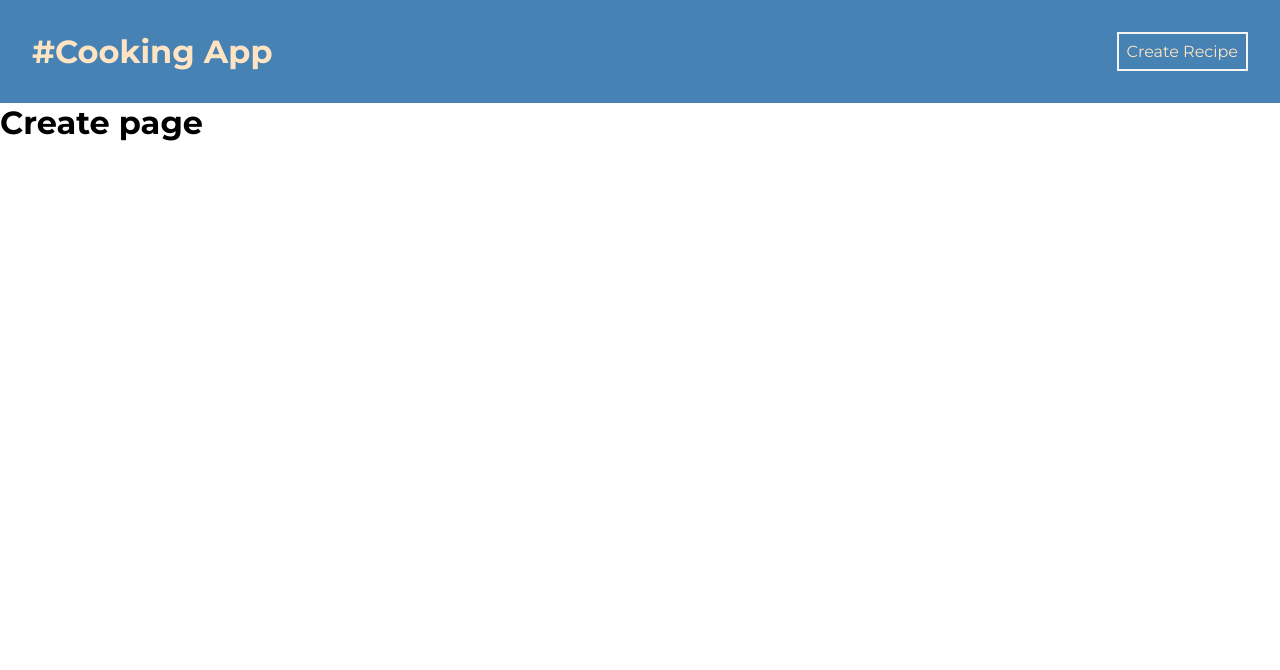
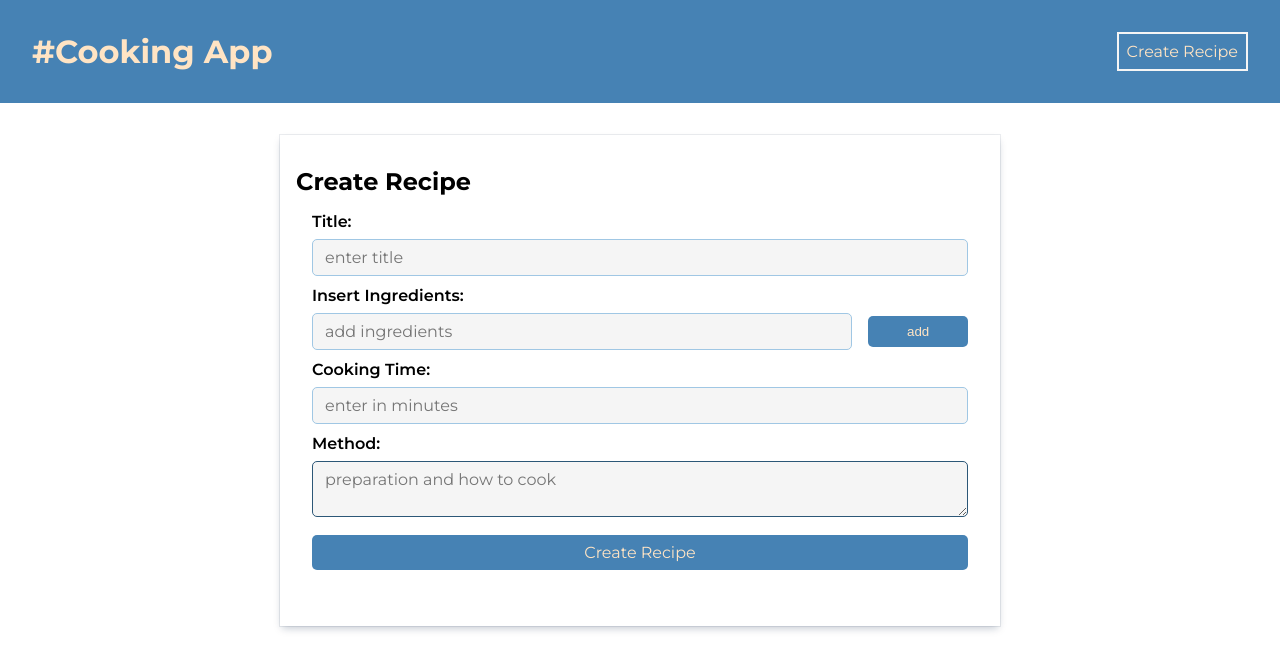
Before and after one commit to abram-stack/react-recipe-app, a React (Vite) app: page /create in a window 1280 px wide. Shown: the top 670 px of the page. Built offline with nearby package versions, Linux system fonts and the light colour scheme.

Commit message:
create new recipe form, multiple ingredients

```diff
--- a/src/components/RecipeList.css
+++ b/src/components/RecipeList.css
@@ -29,27 +29,30 @@
   font-size: .9rem;
   margin-top: 5px;
 }
-.recipe-list .card a{
+
+.btn {
   background-color: steelblue;
   color:bisque;
   display: block;
   width: 120px;
   border-radius: 5px;
+  border: none;
   padding: 8px 5px;
   text-align: center;
   margin: .5rem auto;
 }
-.recipe-list .card a:hover, .recipe-list .card a:focus{
+.btn:hover, .btn:focus
+{
   background-color: #b3d3ea;
   color: #2c5777;
 }
 
 
- .recipe-list .card a:focus {
+ .btn:focus{
    box-shadow: 0 0 0 4px rgba(0, 149, 255, .15);
  }
 
- .recipe-list .card a:active {
+ .btn:active {
    background-color: #a0c7e4;
    box-shadow: none;
    color: #2c5777;
--- a/src/components/RecipeList.jsx
+++ b/src/components/RecipeList.jsx
@@ -13,7 +13,7 @@ export default function RecipeList({ recipes }) {
             <h3>{recipe.title}</h3>
             <p>{recipe.cookingTime} cooking time</p>
             <div>{recipe.method.substring(0, 100)} ...</div>
-            <Link to={`recipe/${recipe.id}`}>Cook this </Link>
+            <Link to={`recipe/${recipe.id}`} className='btn'>Cook this </Link>
           </div>
         ))}
       </div>
--- a/src/pages/Create.jsx
+++ b/src/pages/Create.jsx
@@ -1,7 +1,95 @@
+import { useRef, useState } from 'react'
+import './create.css'
+
 export default function Create() {
+  const [title, setTitle] = useState('')
+  const [newIngredients, setNewIngredients] = useState('')
+  const [ingredients, setIngredients] = useState([])
+  const [method, setMethod] = useState('')
+  const [time, setTime] = useState('')
+
+  const ingredientInput = useRef(null)
+
+  function handleSubmit(e) {
+    e.preventDefault()
+    console.log(title, ingredients, method, time)
+    setTitle('')
+    setNewIngredients('')
+    setIngredients([])
+    setMethod('')
+    setTime('')
+  }
+
+  function handleAddIngredients(e) {
+    e.preventDefault()
+    const ing = newIngredients.trim()
+
+    if (ing && !ingredients.includes(ing)) {
+      setIngredients(prevIngredients => [...prevIngredients, ing])
+      setNewIngredients('')
+    } else (
+      console.log('already there')
+    )
+
+    ingredientInput.current.focus()
+  }
   return (
     <>
-      <h1>Create page</h1>
+      <div className='create-container'>
+        <h2>Create Recipe</h2>
+
+        <form onSubmit={handleSubmit}>
+          <label>
+            <span>Title:</span>
+            <input
+              type='text'
+              placeholder='enter title'
+              value={title}
+              onChange={(e) => setTitle(e.target.value)}
+            />
+          </label>
+
+          <label>
+            <span>Insert Ingredients:</span>
+            <div className='ingredients-container'>
+              <input
+                type='text'
+                placeholder='add ingredients'
+                value={newIngredients}
+                onChange={(e) => setNewIngredients(e.target.value)}
+                ref={ingredientInput}
+              />
+              <button onClick={handleAddIngredients} className='btn'>
+                add
+              </button>
+            </div>
+            <p>
+              {ingredients.map((ing) => <em key={ing}>{ing}, </em>) }
+            </p>
+          </label>
+
+          <label>
+            <span>Cooking Time:</span>
+            <input
+              type='number'
+              placeholder='enter in minutes'
+              value={time}
+              onChange={(e) => setTime(e.target.value)}
+            />
+          </label>
+
+          <label>
+            <span>Method:</span>
+            <textarea
+              value={method}
+              placeholder='preparation and how to cook'
+              onChange={(e) => setMethod(e.target.value)}
+            />
+          </label>
+
+          <button className='btn btn-submit'>Create Recipe</button>
+        </form>
+      </div>
     </>
   )
 }
--- a/src/pages/Recipe.jsx
+++ b/src/pages/Recipe.jsx
@@ -23,7 +23,7 @@ export default function Recipe() {
           <div className='recipe-info'>
             <p>Cooking time: {recipe.cookingTime}</p>
             <ul>
-              {recipe.ingredients.map(ingr => <li>{ingr}</li>)}
+              {recipe.ingredients.map(ingr => <li key={ingr}>{ingr}</li>)}
             </ul>
           </div>
           <p>{recipe.method}</p>
--- /dev/null
+++ b/src/pages/create.css
@@ -0,0 +1,49 @@
+.create-container{
+  max-width: 720px;
+  margin:2rem auto;
+  padding: 2rem 1rem;
+  box-shadow: rgba(9, 30, 66, 0.25) 0px 4px 8px -2px, rgba(9, 30, 66, 0.08) 0px 0px 0px 1px;
+}
+.create-container form{
+  padding: 1rem;
+  display: flex;
+  flex-direction: column;
+  gap: 10px;
+}
+
+.create-container form span{
+  margin-bottom: .5rem;
+  display: block;
+  font-weight: 600;
+}
+input, textarea{
+  color: #2c5777;
+  border: 1px solid #2c5777;
+  border-radius: 5px;
+  padding: 8px 12px;
+  font-size: 1rem;
+  font-family: inherit;
+  background-color: whitesmoke;
+  display: block;
+  width: 100%;
+  max-width: 100%;
+}
+input, textarea:focus{
+    border: 1px solid #a0c7e4;
+}
+
+.btn-submit{
+  width: 100%;
+  font-size: 1em;
+  font-family: inherit;
+  cursor: pointer;
+}
+.ingredients-container{
+  display: flex;
+  align-items: center;
+  gap: 1rem;
+}
+.ingredients-container .btn{
+  margin:0 auto;
+  height: 100%;
+}
```
